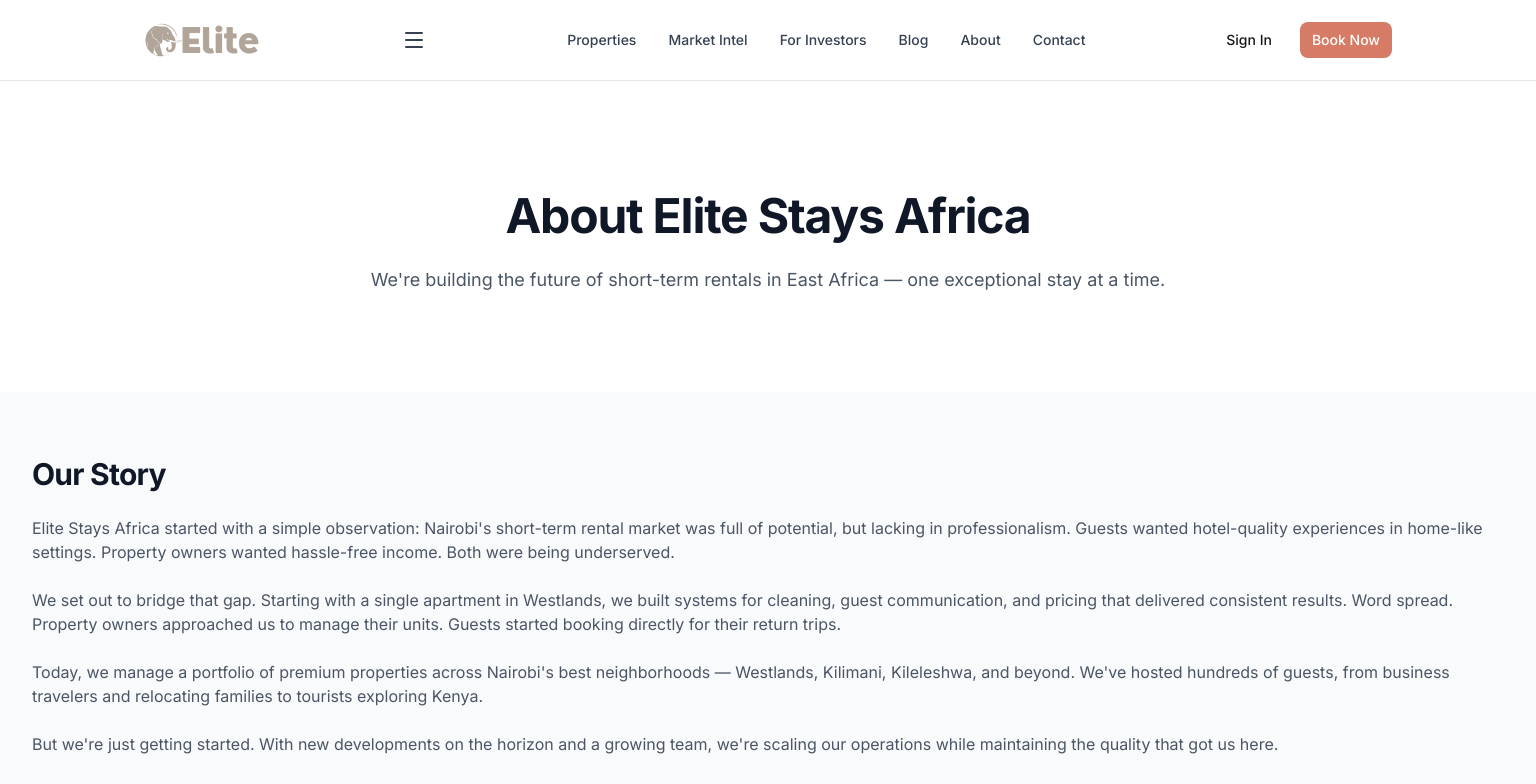
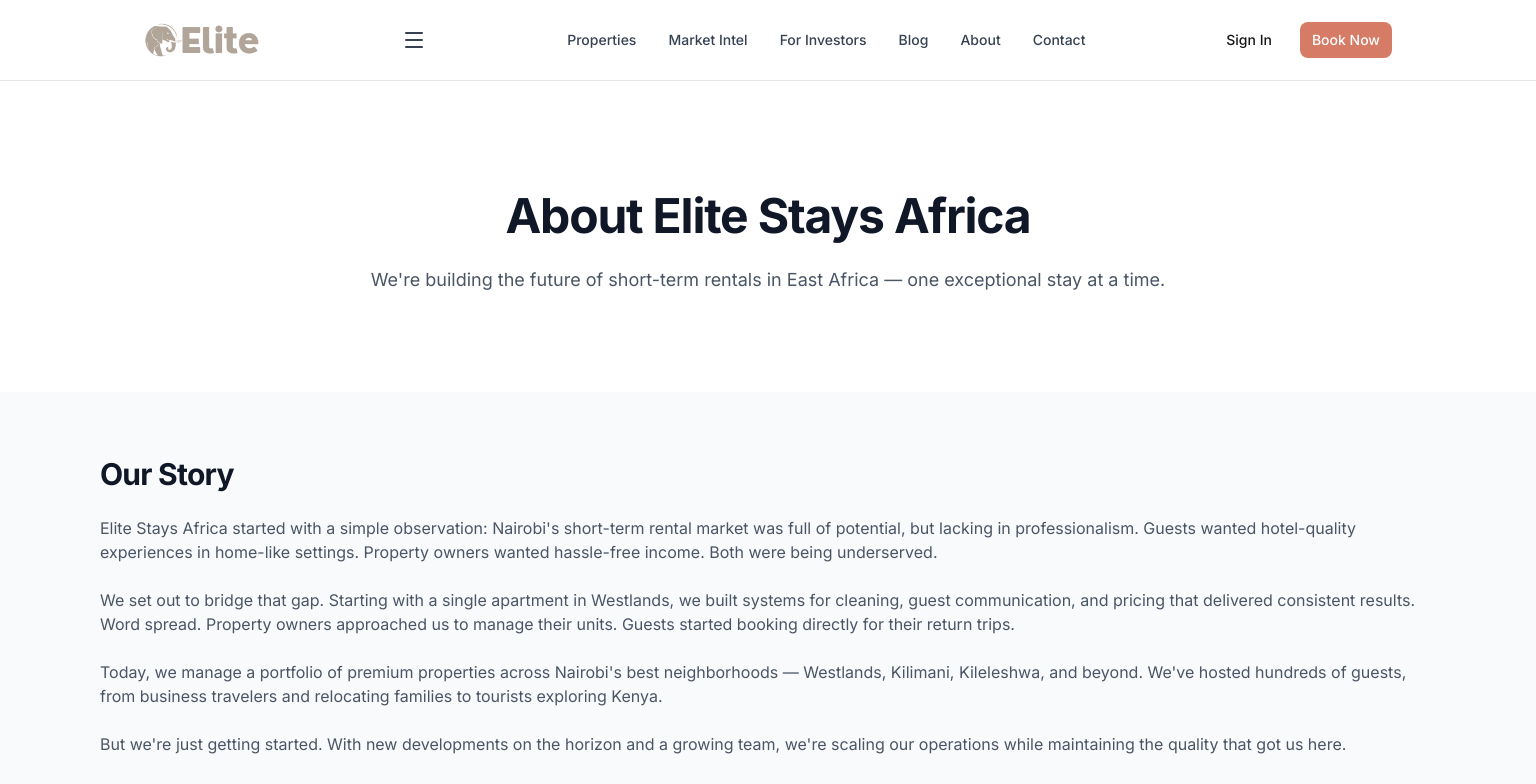
Before and after one commit to elitestaysafrica/website, a Next.js app: page /about in a window 1536 px wide. Shown: the top 784 px of the page. Built offline with nearby package versions, Linux system fonts and the light colour scheme.

Commit message:
fix: constrain container max-width to 1280px

```diff
--- a/src/app/globals.css
+++ b/src/app/globals.css
@@ -1,4 +1,17 @@
 @import "tailwindcss";
+
+/* Container settings */
+.container {
+  max-width: 1280px;
+  margin-left: auto;
+  margin-right: auto;
+}
+
+@media (min-width: 1536px) {
+  .container {
+    max-width: 1400px;
+  }
+}
 
 @theme {
   /* Brand Colors */
```
